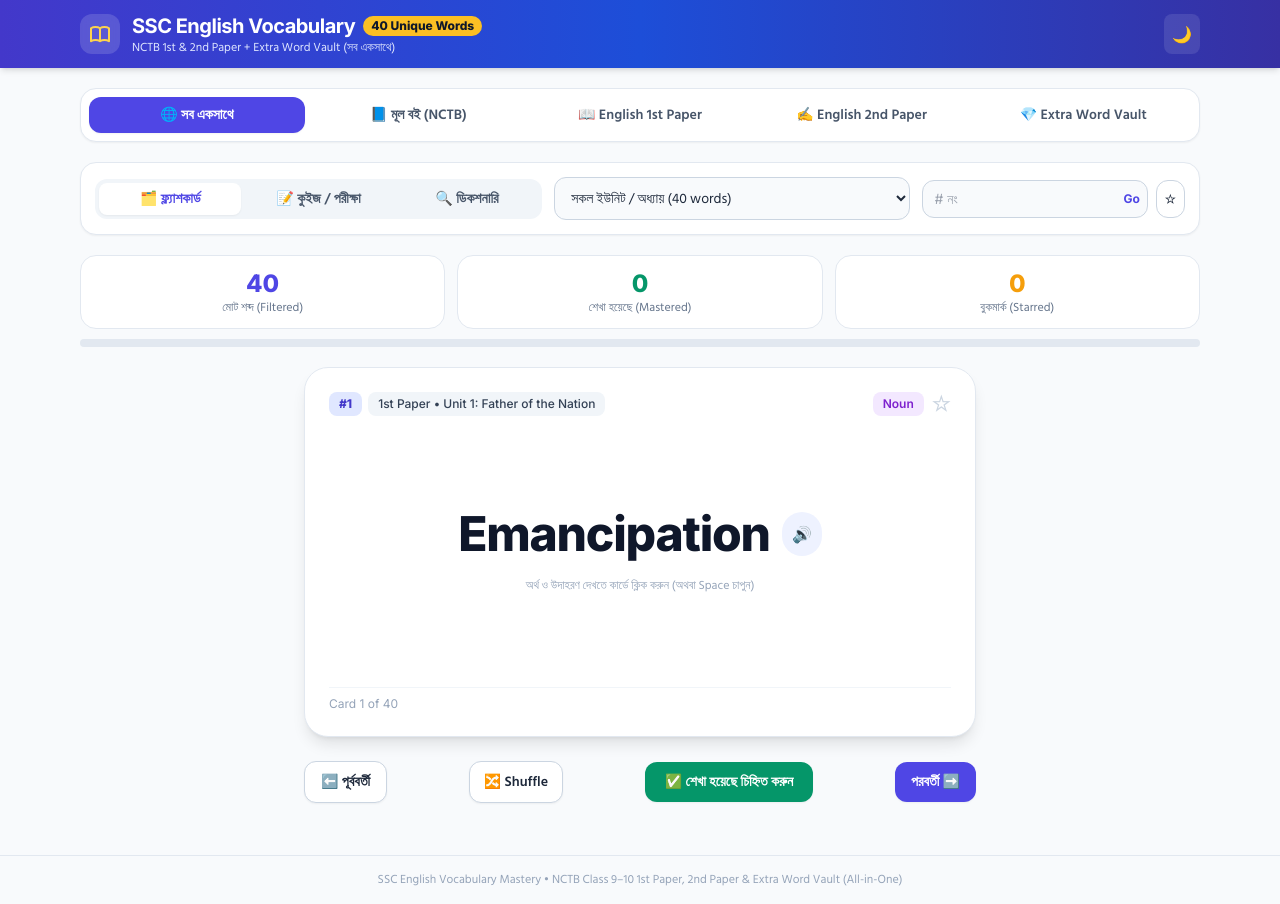
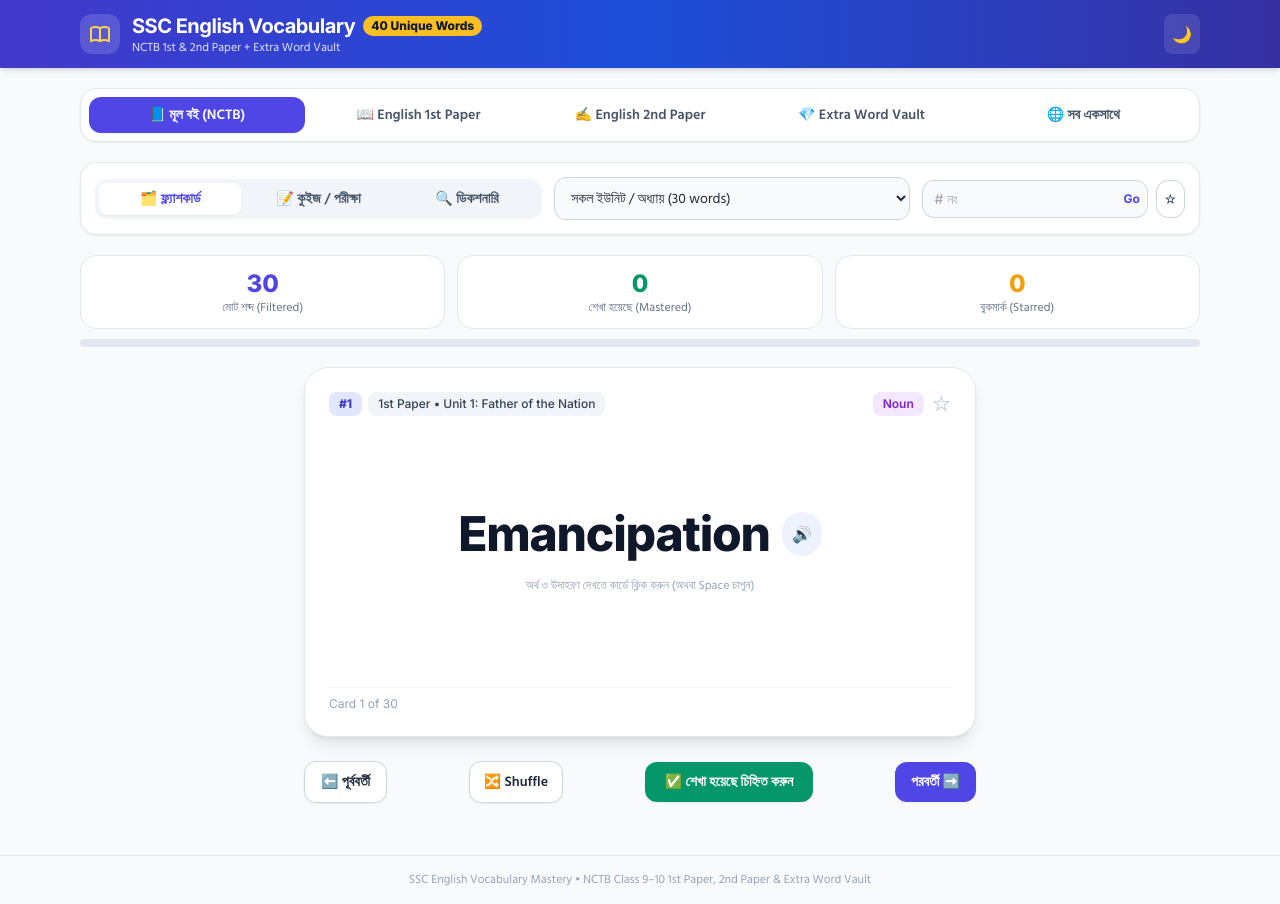
Before and after one commit to Akash-Shayan/ssc-mcq, a plain HTML site: page nctb_ssc_vocab_arena_multiple_synonyms_antonyms.html in a window 1280 px wide. Drawn offline with nearby package versions, Linux system fonts and the light colour scheme.

Commit message:
Refine title and update dataset default value

```diff
--- a/nctb_ssc_vocab_arena_multiple_synonyms_antonyms.html
+++ b/nctb_ssc_vocab_arena_multiple_synonyms_antonyms.html
@@ -3,7 +3,7 @@
 <head>
     <meta charset="UTF-8">
     <meta name="viewport" content="width=device-width, initial-scale=1.0">
-    <title>SSC English Vocabulary Mastery — Complete Combined Edition</title>
+    <title>SSC English Vocabulary Mastery</title>
     <script src="https://cdn.tailwindcss.com"></script>
     <link href="https://fonts.googleapis.com/css2?family=Hind+Siliguri:wght@400;500;600;700&family=Inter:wght@400;500;600;700;800&display=swap" rel="stylesheet">
     <script>
@@ -55,7 +55,7 @@
                         <h1 class="text-lg sm:text-xl font-bold tracking-tight">SSC English Vocabulary</h1>
                         <span id="total-badge" class="bg-amber-400 text-slate-900 text-xs font-extrabold px-2 py-0.5 rounded-full">0 Words</span>
                     </div>
-                    <p class="text-xs text-indigo-100 font-bn">NCTB 1st & 2nd Paper + Extra Word Vault (সব একসাথে)</p>
+                    <p class="text-xs text-indigo-100 font-bn">NCTB 1st & 2nd Paper + Extra Word Vault</p>
                 </div>
             </div>
 
@@ -75,10 +75,7 @@
 
         <!-- Dataset Switcher Tabs -->
         <div class="bg-white dark:bg-slate-800 p-2 rounded-2xl shadow-sm border border-slate-200 dark:border-slate-700 flex flex-wrap gap-1.5">
-            <button onclick="switchDataset('all')" id="tab-all" class="ds-tab flex-1 min-w-[110px] py-2 px-3 rounded-xl text-xs sm:text-sm font-semibold font-bn transition bg-indigo-600 text-white shadow-sm">
-                🌐 সব একসাথে
-            </button>
-            <button onclick="switchDataset('main')" id="tab-main" class="ds-tab flex-1 min-w-[110px] py-2 px-3 rounded-xl text-xs sm:text-sm font-semibold font-bn transition text-slate-600 dark:text-slate-300 hover:bg-slate-100 dark:hover:bg-slate-700">
+            <button onclick="switchDataset('main')" id="tab-main" class="ds-tab flex-1 min-w-[110px] py-2 px-3 rounded-xl text-xs sm:text-sm font-semibold font-bn transition bg-indigo-600 text-white shadow-sm">
                 📘 মূল বই (NCTB)
             </button>
             <button onclick="switchDataset('paper1')" id="tab-paper1" class="ds-tab flex-1 min-w-[120px] py-2 px-3 rounded-xl text-xs sm:text-sm font-semibold font-bn transition text-slate-600 dark:text-slate-300 hover:bg-slate-100 dark:hover:bg-slate-700">
@@ -89,6 +86,9 @@
             </button>
             <button onclick="switchDataset('extra')" id="tab-extra" class="ds-tab flex-1 min-w-[120px] py-2 px-3 rounded-xl text-xs sm:text-sm font-semibold font-bn transition text-slate-600 dark:text-slate-300 hover:bg-slate-100 dark:hover:bg-slate-700">
                 💎 Extra Word Vault
+            </button>
+            <button onclick="switchDataset('all')" id="tab-all" class="ds-tab flex-1 min-w-[110px] py-2 px-3 rounded-xl text-xs sm:text-sm font-semibold font-bn transition text-slate-600 dark:text-slate-300 hover:bg-slate-100 dark:hover:bg-slate-700">
+                🌐 সব একসাথে
             </button>
         </div>
 
@@ -316,11 +316,11 @@
     </main>
 
     <footer class="text-center py-4 text-xs text-slate-400 font-bn border-t border-slate-200 dark:border-slate-800 mt-8">
-        SSC English Vocabulary Mastery • NCTB Class 9–10 1st Paper, 2nd Paper & Extra Word Vault (All-in-One)
+        SSC English Vocabulary Mastery • NCTB Class 9–10 1st Paper, 2nd Paper & Extra Word Vault
     </footer>
 
 <script>
-// Complete Combined & Deduplicated SSC Vocabulary Database
+// Complete Curated & Deduplicated SSC Vocabulary Database
 const RAW_VOCABULARY = [
     // --- NCTB 1st Paper (Units 1 - 14) ---
     { word: "Emancipation", pos: "Noun", bn: "মুক্তি, স্বাধীনতা, বন্ধনমুক্তি", paper: "1st Paper", unit: "Unit 1: Father of the Nation", exp: "আইনি, সামাজিক বা রাজনৈতিক বন্দিদশা থেকে মুক্তি লাভ।", syn: "liberation, freedom, release", ant: "slavery, captivity, bondage", exEn: "Bangabandhu fought for the emancipation of the Bengali nation.", exBn: "বঙ্গবন্ধু বাঙালি জাতির মুক্তির জন্য সংগ্রাম করেছিলেন।" },
@@ -384,9 +384,9 @@ const VOCAB_DB = (() => {
     return unique;
 })();
 
-// State Management (Defaulting to 'all' — সব একসাথে)
+// State Management
 let state = {
-    dataset: 'all',
+    dataset: 'main',
     mode: 'flashcard',
     unit: 'ALL',
     onlyBookmarked: false,
```
